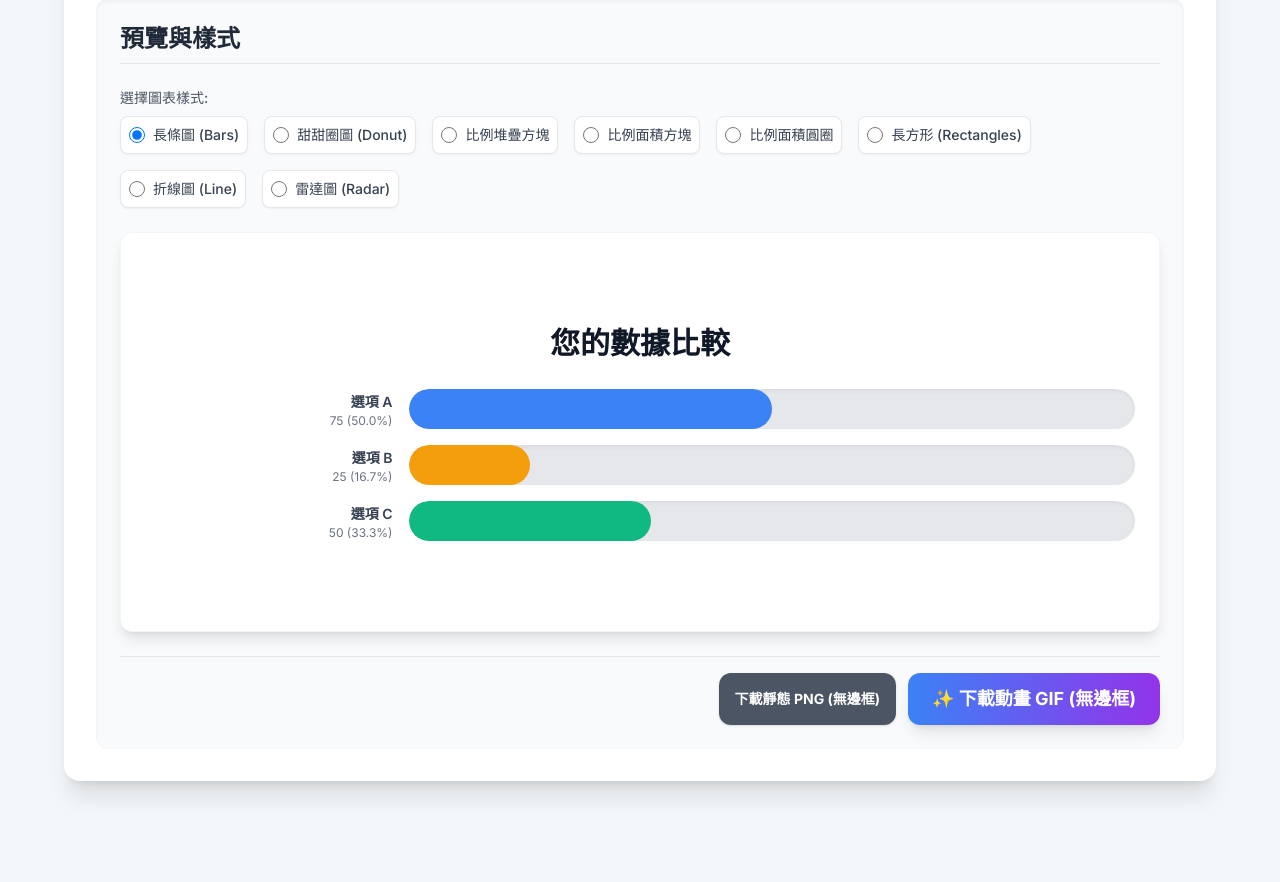
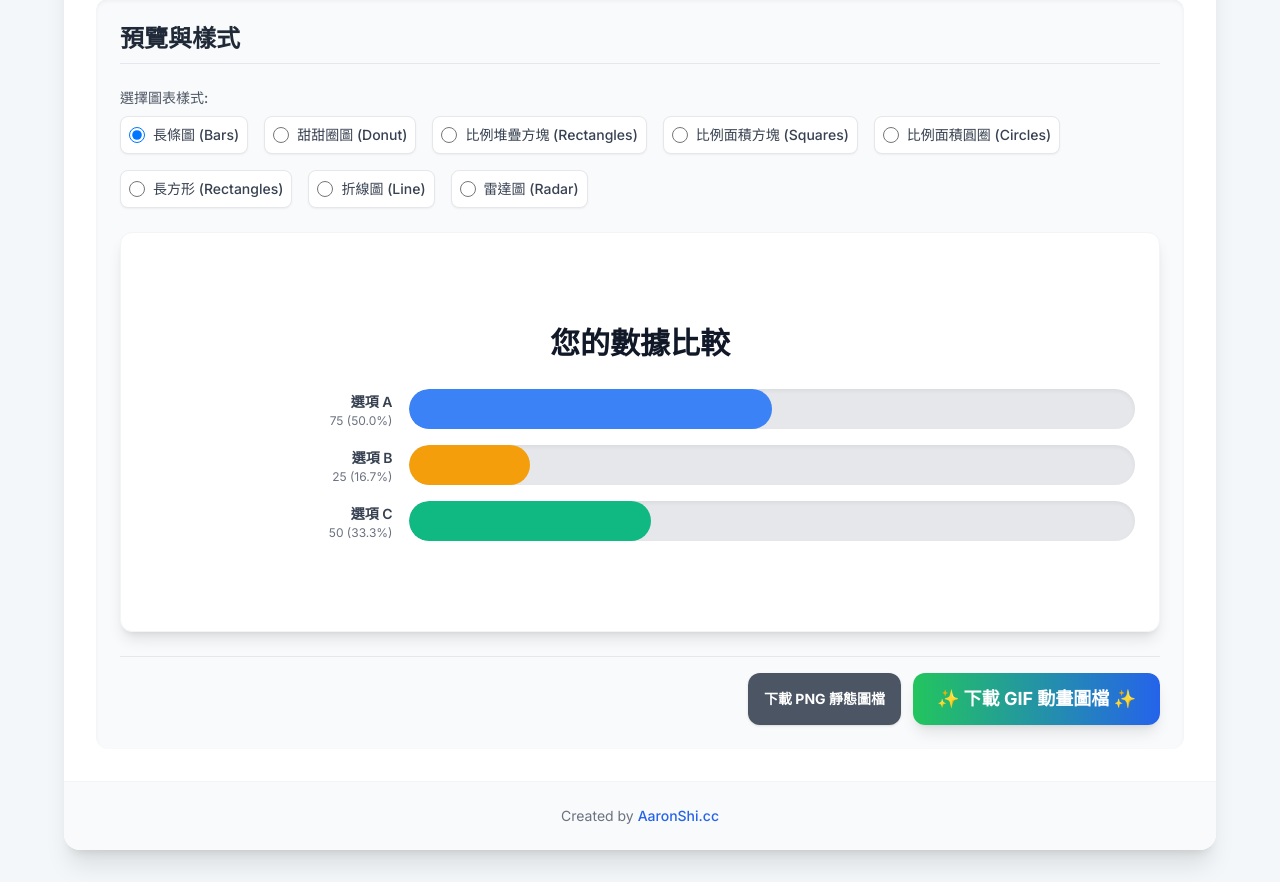
Before and after one commit to aaronshi1129/data-visualizer, a plain HTML site: page index.html in a window 1280 px wide. Shown: the part 1100-1982 px from the top of the page. Before the commit the page ends 1913 px from the top, so only its background shows below. Drawn offline with nearby package versions, Linux system fonts and the light colour scheme; a script that the page names is missing.

Commit message:
Update index.html

```diff
--- a/index.html
+++ b/index.html
@@ -3,7 +3,7 @@
 <head>
     <meta charset="UTF-8">
     <meta name="viewport" content="width=device-width, initial-scale=1.0">
-    <title>數據動畫製作器</title>
+    <title>Data Visualizer</title>
     <!-- 載入 Tailwind CSS -->
     <script src="https://cdn.tailwindcss.com"></script>
     <!-- 載入 html2canvas (截圖用) -->
@@ -68,7 +68,7 @@
     <!-- 載入中遮罩 -->
     <div id="loadingOverlay" class="fixed inset-0 bg-black/50 z-50 hidden flex flex-col items-center justify-center text-white">
         <div class="animate-spin rounded-full h-16 w-16 border-t-4 border-b-4 border-white mb-4"></div>
-        <h3 class="text-xl font-bold" id="loadingText">正在生成 GIF...</h3>
+        <h3 class="text-xl font-bold" id="loadingText">正在製作 GIF...</h3>
         <p class="text-sm opacity-80 mt-2">這可能需要幾秒鐘，請稍候</p>
         <div class="w-64 h-2 bg-gray-700 rounded-full mt-4 overflow-hidden">
             <div id="progressBar" class="h-full bg-green-500 w-0 transition-all duration-300"></div>
@@ -76,9 +76,9 @@
     </div>
 
     <div id="app" class="max-w-6xl mx-auto bg-white shadow-xl rounded-2xl overflow-hidden">
-        <header class="p-6 md:p-8 bg-blue-600 text-white">
-            <h1 class="text-3xl font-bold tracking-tight">數據動畫製作器 💡</h1>
-            <p class="mt-1 opacity-90">輸入您的數據，即時生成動態圖表預覽並下載 GIF。</p>
+        <header class="p-6 md:p-8 bg-green-300 text-white">
+            <h1 class="text-3xl text-gray-800 font-bold tracking-tight">動態資料視覺化工具 Data Visualizer 💡</h1>
+            <p class="mt-1 opacity-90 text-gray-800 ">輸入您的數據，即時生成動態圖表預覽並下載 GIF 動態圖檔或 PNG 靜態圖檔。</p>
         </header>
 
         <div class="grid grid-cols-1 lg:col-span-3 gap-8 p-6 md:p-8">
@@ -125,15 +125,15 @@
                         </label>
                         <label class="flex items-center space-x-2 cursor-pointer p-2 rounded-lg hover:bg-white transition duration-150 border bg-white shadow-sm">
                             <input type="radio" name="chartStyle" value="pie" onclick="setChartStyle('pie')" class="form-radio text-blue-600 h-4 w-4">
-                            <span class="text-sm font-medium text-gray-700">比例堆疊方塊</span>
+                            <span class="text-sm font-medium text-gray-700">比例堆疊方塊 (Rectangles)</span>
                         </label>
                          <label class="flex items-center space-x-2 cursor-pointer p-2 rounded-lg hover:bg-white transition duration-150 border bg-white shadow-sm">
                             <input type="radio" name="chartStyle" value="prop_squares" onclick="setChartStyle('prop_squares')" class="form-radio text-blue-600 h-4 w-4">
-                            <span class="text-sm font-medium text-gray-700">比例面積方塊</span>
+                            <span class="text-sm font-medium text-gray-700">比例面積方塊 (Squares)</span>
                         </label>
                          <label class="flex items-center space-x-2 cursor-pointer p-2 rounded-lg hover:bg-white transition duration-150 border bg-white shadow-sm">
                             <input type="radio" name="chartStyle" value="circles" onclick="setChartStyle('circles')" class="form-radio text-blue-600 h-4 w-4">
-                            <span class="text-sm font-medium text-gray-700">比例面積圓圈</span>
+                            <span class="text-sm font-medium text-gray-700">比例面積圓圈 (Circles)</span>
                         </label>
                          <label class="flex items-center space-x-2 cursor-pointer p-2 rounded-lg hover:bg-white transition duration-150 border bg-white shadow-sm">
                             <input type="radio" name="chartStyle" value="rectangles" onclick="setChartStyle('rectangles')" class="form-radio text-blue-600 h-4 w-4">
@@ -165,15 +165,23 @@
                 <div class="pt-4 border-t mt-6 flex justify-end space-x-3">
                     <button onclick="downloadPNG()"
                             class="px-4 py-3 bg-gray-600 text-white font-bold text-sm rounded-xl shadow hover:bg-gray-700 transition duration-150">
-                        下載靜態 PNG (無邊框)
+                        下載 PNG 靜態圖檔
                     </button>
                     <button onclick="generateGIF()"
-                            class="px-6 py-3 bg-gradient-to-r from-blue-500 to-purple-600 text-white font-bold text-lg rounded-xl shadow-lg hover:from-blue-600 hover:to-purple-700 transition duration-150 transform hover:scale-[1.02]">
-                        ✨ 下載動畫 GIF (無邊框)
+                            class="px-6 py-3 bg-gradient-to-r from-green-500 to-blue-600 text-white font-bold text-lg rounded-xl shadow-lg hover:from-green-700 hover:to-blue-900 transition duration-150 transform hover:scale-[1.02]">
+                        ✨ 下載 GIF 動畫圖檔  ✨
                     </button>
                 </div>
             </div>
         </div>
+
+        <!-- Footer -->
+        <div class="text-center py-6 border-t border-gray-100 bg-gray-50">
+            <p class="text-gray-500 text-sm">
+                Created by <a href="https://www.aaronshi.cc" target="_blank" rel="noopener noreferrer" class="font-medium text-blue-600 hover:text-blue-500 transition-colors">AaronShi.cc</a>
+            </p>
+        </div>
+
     </div>
 
     <script>
```
